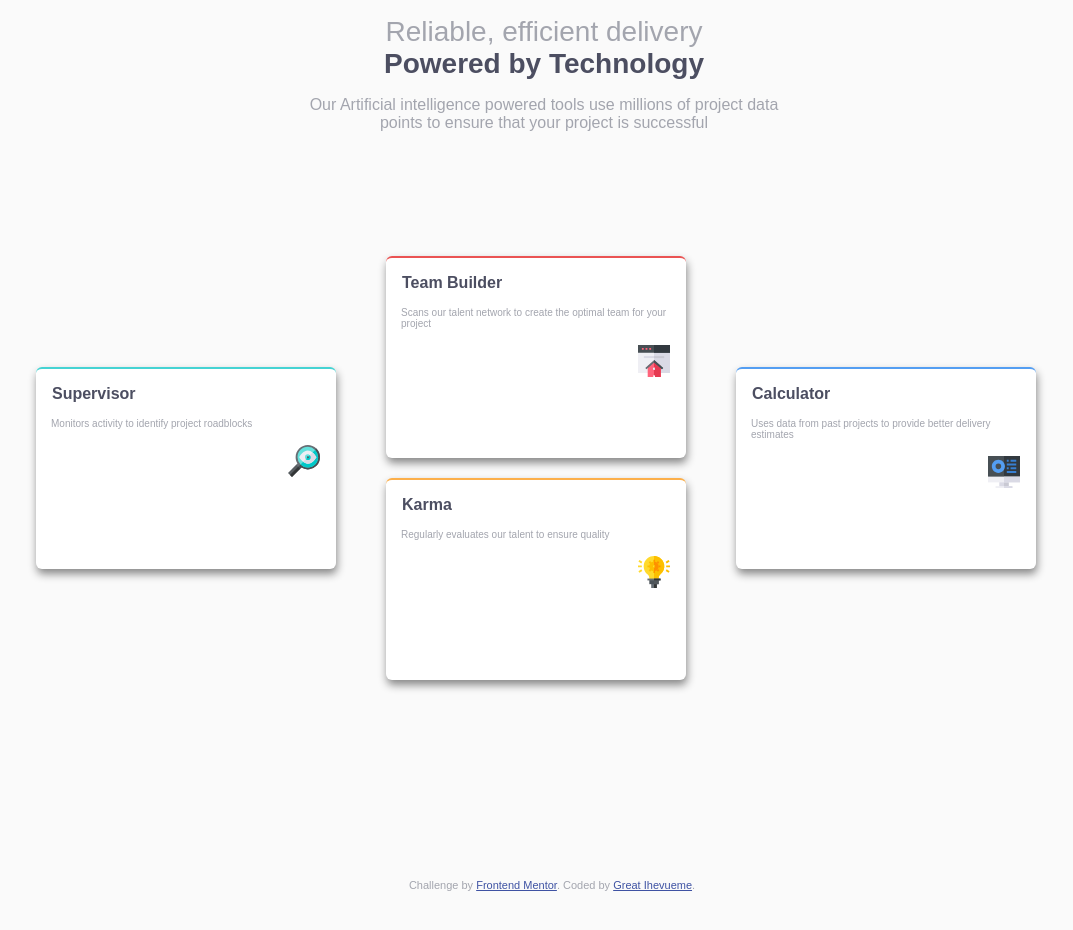
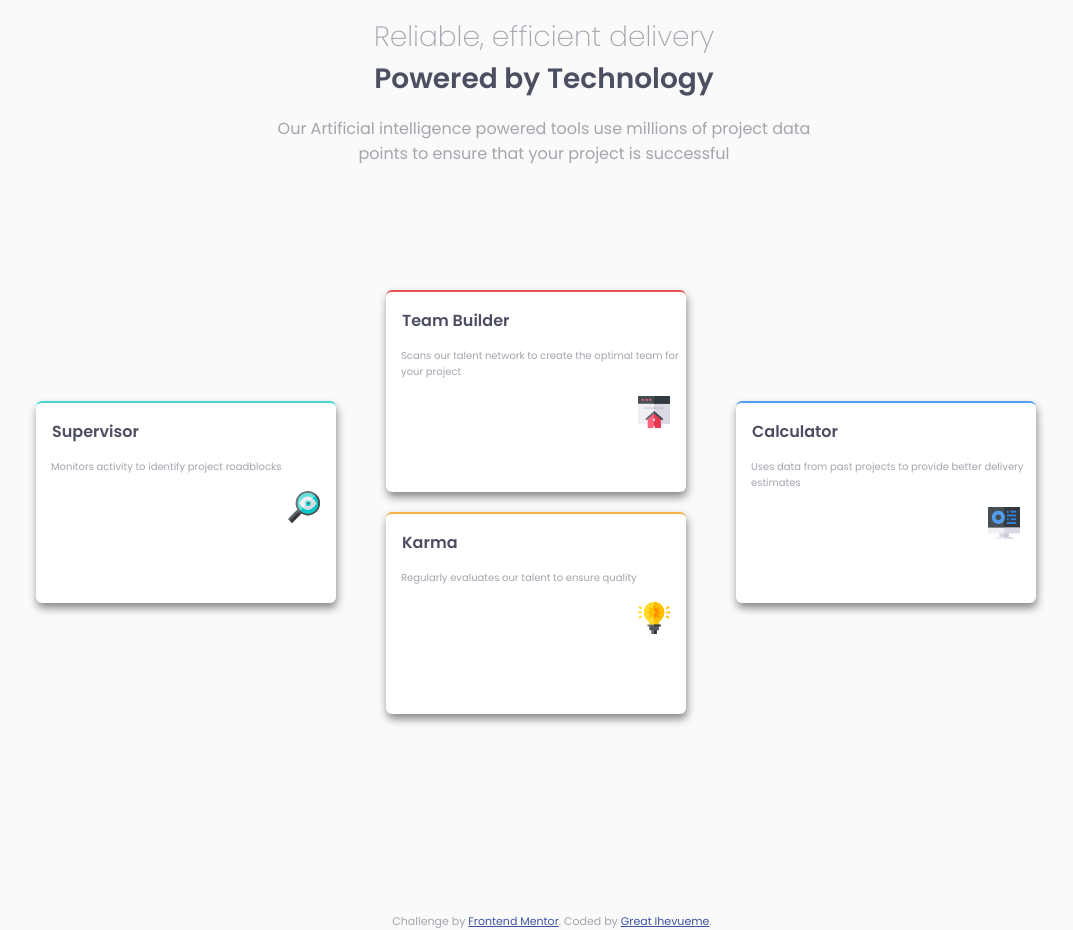
Before and after one commit to Great-droid/four-card-feature-section-master, a plain HTML site: page four-card-feature-section-master/index.html in a window 1280 px wide. Shown: the whole page, without its empty margins (88-1161 px from the left). Before the commit the page ends 891 px from the top, so only its background shows below. Drawn offline with Linux system fonts and the light colour scheme.

Commit message:
Update index.html

```diff
--- a/four-card-feature-section-master/index.html
+++ b/four-card-feature-section-master/index.html
@@ -3,6 +3,9 @@
 <head>
   <meta charset="UTF-8">
   <meta name="viewport" content="width=device-width, initial-scale=1.0">
+
+  <!-- GOOGLE FONTS -->
+  <link href="https://fonts.googleapis.com/css2?family=Poppins:wght@200;400;600&display=swap" rel="stylesheet">
 
   <link rel="icon" type="image/png" sizes="32x32" href="./images/favicon-32x32.png">
   <link rel="stylesheet" href="css/style.css">
@@ -14,8 +17,8 @@
   <div class="container">
 
     <div class="header">
-      <h1 class="heading-1"> Reliable, efficient delivery</h1>
-      <h1 class="heading-2">Powered by Technology</h1>
+      <h3 class="heading-1"> Reliable, efficient delivery</h3>
+      <h3 class="heading-2">Powered by Technology</h3>
       <p>Our Artificial intelligence powered tools use millions of project data
        <br> points to ensure that your project is successful
       </p>
```
